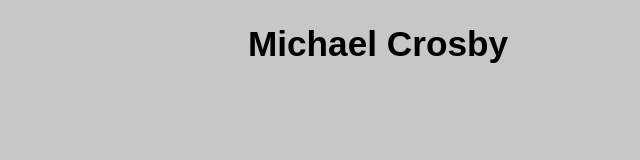
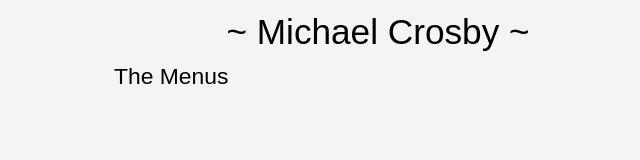
Before and after one commit to microsby0/microsby0.github.io, a plain HTML site: page index.html in a window 1280 px wide. Shown: the whole page, without its empty margins (262-902 px from the left). Drawn offline with Linux system fonts and the light colour scheme.

Commit message:
Added menu link and styling

```diff
--- a/css/main.css
+++ b/css/main.css
@@ -353,7 +353,8 @@ th {
   padding: 0; }
 
 body {
-  background-color: #c7c7c7; }
+  background-color: #f5f3f3;
+  padding: 0.7em; }
   @media only screen and (max-width: 30em) {
     body {
       font-size: 90%; } }
@@ -364,5 +365,14 @@ body {
     body {
       font-size: 110%; } }
 
-h1 {
+header {
+  font-size: 2em;
   text-align: center; }
+
+nav {
+  width: 30em;
+  margin: 0.6em auto; }
+  nav a {
+    font-size: 1.3em;
+    text-decoration: none;
+    color: black; }
--- a/index.html
+++ b/index.html
@@ -1,12 +1,18 @@
 <!DOCTYPE html>
+<html>
     <head>
         <meta charset="utf-8">
         <title>Michael Crosby</title>
         <link href="css/main.css" rel="stylesheet" type="text/css">
     </head>
+
     <body>
+        <header>~ Michael Crosby ~</header>
+        <nav>
+            <a href="map.html">The Menus</a>
+        </nav>
         <div id="content">
-            <h1>Michael Crosby</h1>
+
         </div>
     </body>
 </html>
```
